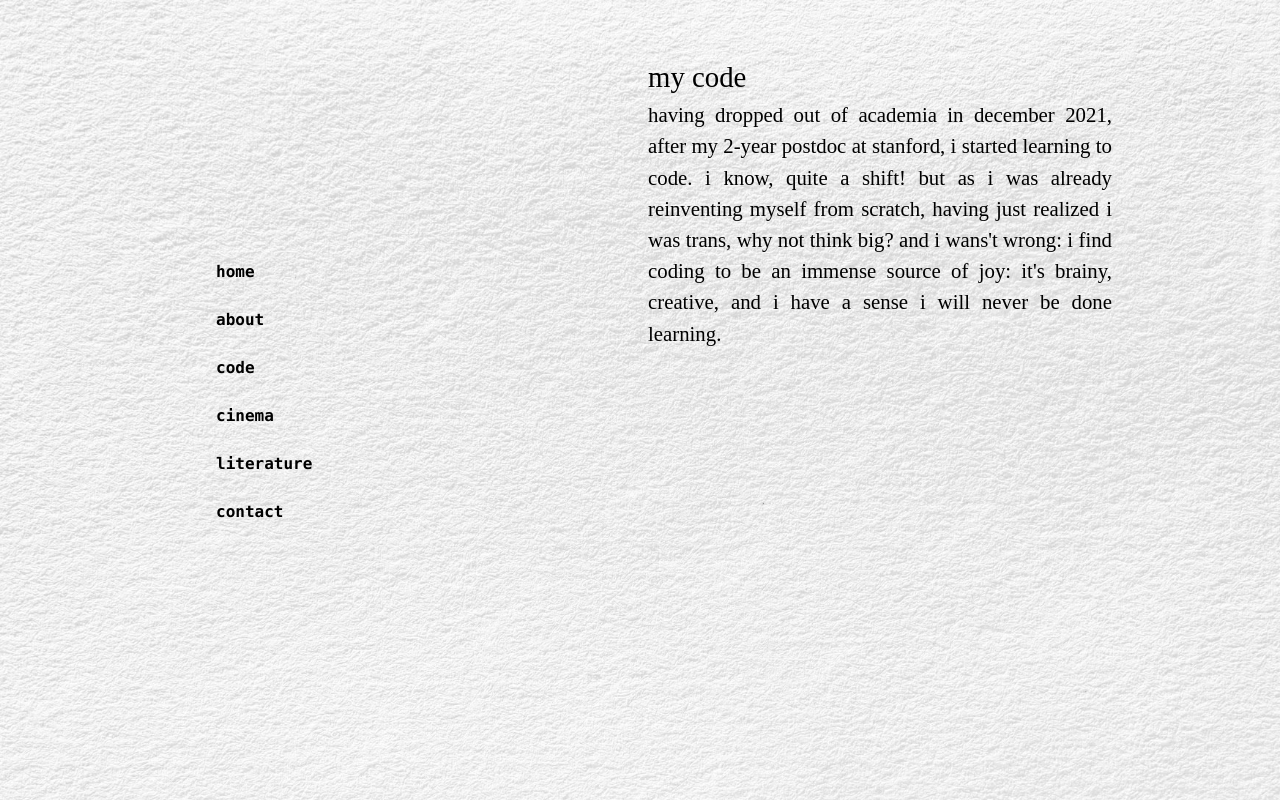
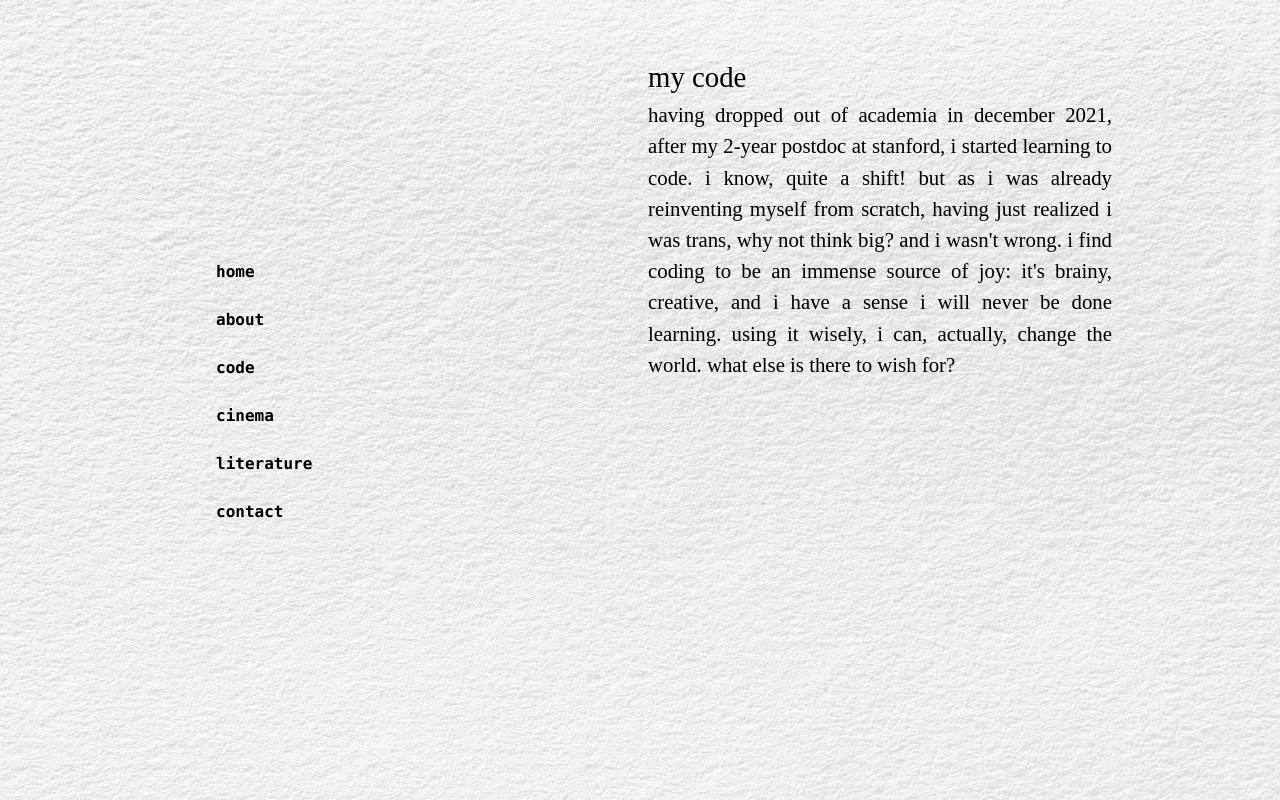
Before and after one commit to owenboy9/portfolio, a React (Vite) app: page /portfolio/code in a window 1280 px wide. Shown: the top 800 px of the page. Built offline with nearby package versions, Linux system fonts and the light colour scheme; a web font is replaced by a local one.

Commit message:
correct text a bit

```diff
--- a/src/data/projects.ts
+++ b/src/data/projects.ts
@@ -22,13 +22,13 @@ export const projects: Project[] = [
   },
   {
     date: "2025",
-    description: "my resume web site",
+    description: "my resume website",
     link: "https://owenboy9.github.io/frontend-exercises/",
     type: "code",
   },
   {
     date: "2024",
-    description: "my poetic gender identity web site",
+    description: "my poetic gender identity website",
     link: "https://owenboy9.github.io/my-site/",
     type: "code",
   },
--- a/src/data/text.ts
+++ b/src/data/text.ts
@@ -16,7 +16,7 @@ export const texts: Text[] = [
   },
   {
     type: "code",
-    description: "having dropped out of academia in december 2021, after my 2-year postdoc at stanford, i started learning to code. i know, quite a shift! but as i was already reinventing myself from scratch, having just realized i was trans, why not think big? and i wans't wrong: i find coding to be an immense source of joy: it's brainy, creative, and i have a sense i will never be done learning.",
+    description: "having dropped out of academia in december 2021, after my 2-year postdoc at stanford, i started learning to code. i know, quite a shift! but as i was already reinventing myself from scratch, having just realized i was trans, why not think big? and i wasn't wrong. i find coding to be an immense source of joy: it's brainy, creative, and i have a sense i will never be done learning. using it wisely, i can, actually, change the world. what else is there to wish for?",
   },
   {
     type: "contact",
```
